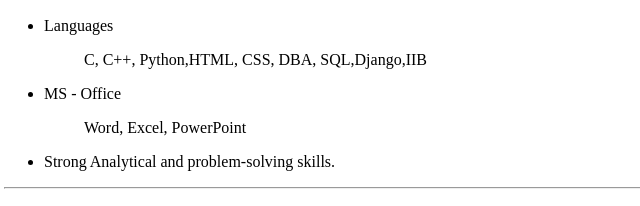
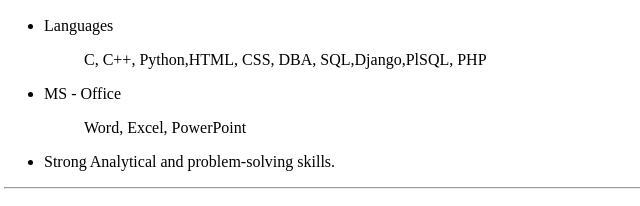
Before and after one commit to pallavisolanki/html.MyResume, a plain HTML site: page index.html in a window 1280 px wide. Shown: the part 819-1025 px from the top of the page, 4-644 px from the left. Drawn offline with Linux system fonts and the light colour scheme.

Commit message:
index.html

```diff
--- a/index.html
+++ b/index.html
@@ -40,7 +40,7 @@
         <p>
             <ul>
                 <li>Languages
-                    <ul><p>C, C++, Python,HTML, CSS, DBA, SQL,Django,IIB </p></ul>
+                    <ul><p>C, C++, Python,HTML, CSS, DBA, SQL,Django,PlSQL, PHP</p></ul>
                 </li>
                 <li>MS - Office
                     <ul><p>Word, Excel, PowerPoint</p></ul>
```
